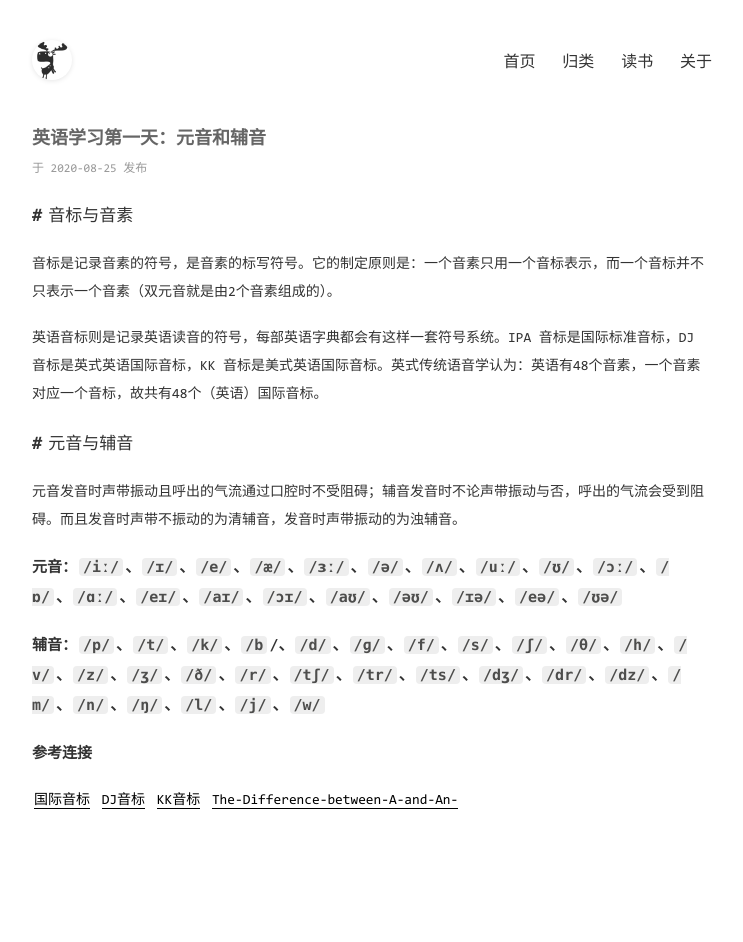
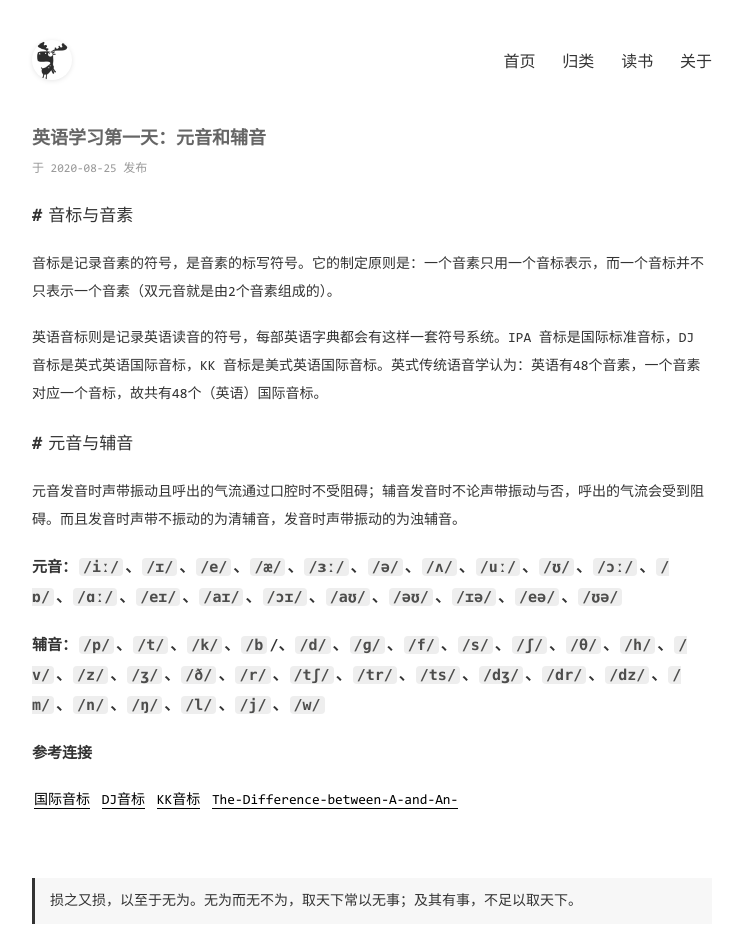
Before and after one commit to Suomea/Suomea.github.io, a Jekyll site: the page built from _posts/2020-08-25-英语学习第一天：元音和辅音.md, in a window 1280 px wide. Shown: the whole page, without its empty margins (268-1011 px from the left). Built offline with Jekyll 4.4.1, drawn with Linux system fonts in a browser that asks for light colours; before the commit the page ends 900 px from its top, so only the background shows below that.

```diff
--- a/_posts/2020-08-25-英语学习第一天：元音和辅音.md
+++ b/_posts/2020-08-25-英语学习第一天：元音和辅音.md
@@ -20,3 +20,6 @@ categories: [English]
 [DJ音标](https://zh.wikipedia.org/wiki/DJ%E9%9F%B3%E6%A8%99)
 [KK音标](https://zh.wikipedia.org/wiki/KK%E9%9F%B3%E6%A8%99)
 [The-Difference-between-A-and-An-](http://www.learnersdictionary.com/qa/The-Difference-between-A-and-An-)
+
+<br/>
+> 损之又损，以至于无为。无为而无不为，取天下常以无事；及其有事，不足以取天下。
```
Also changed, not shown: _posts/2020-08-26-英语学习第二天：常用单词及语法.md (+3 -0 lines).
